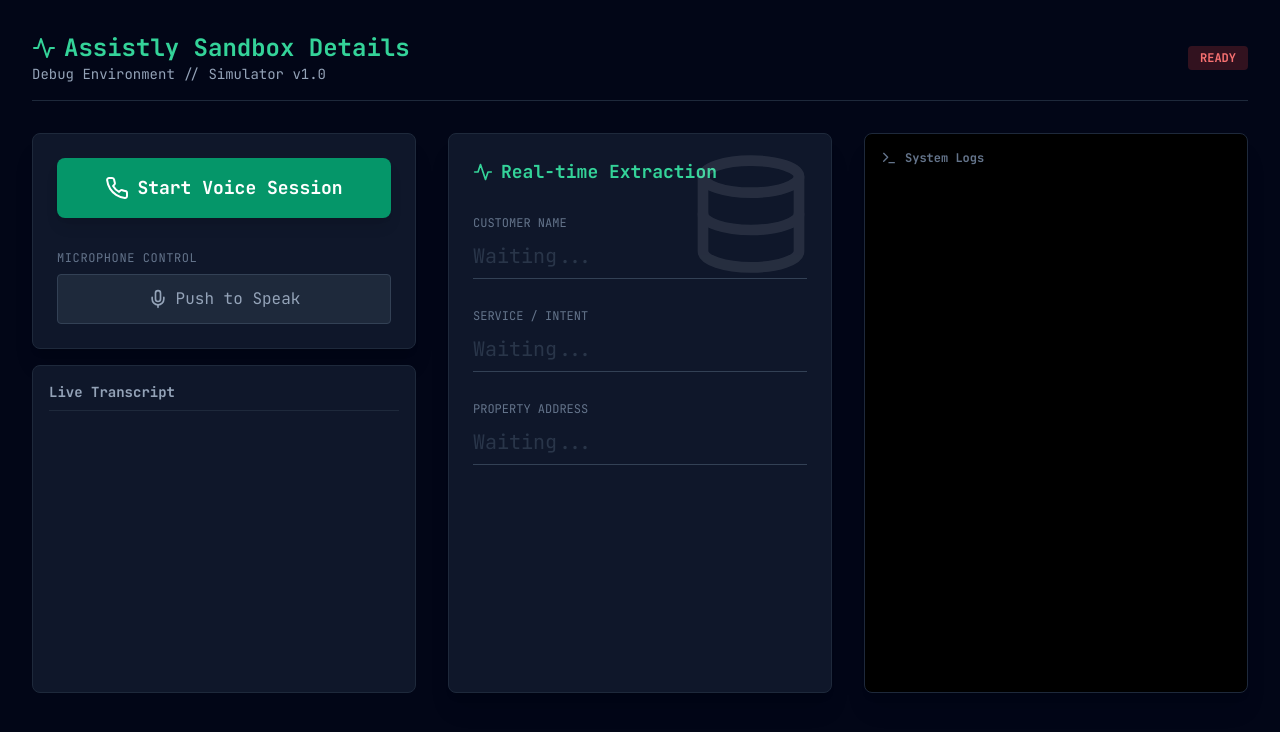
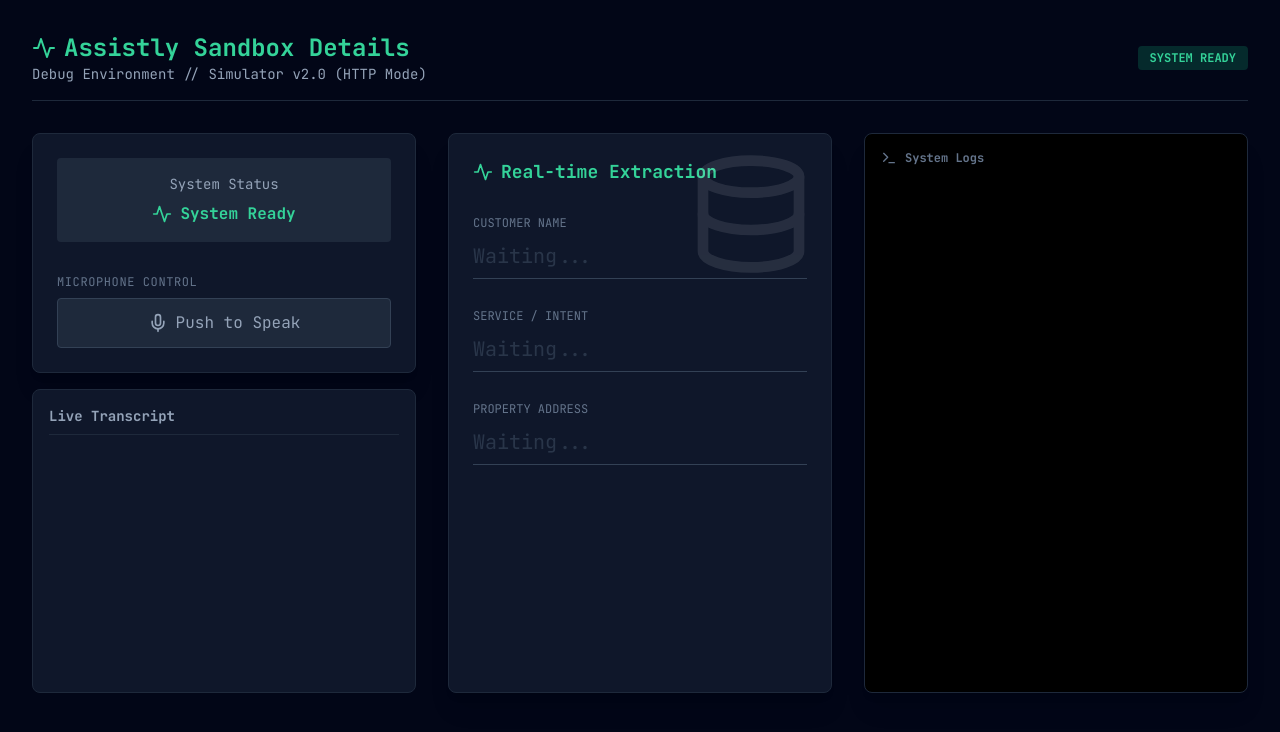
Before and after one commit to claireyu26/assistly-ai, a Next.js app: page /debug/simulator in a window 1280 px wide. Shown: the top 732 px of the page. Built offline with nearby package versions, Linux system fonts and the light colour scheme.

Commit message:
Implement HTTP POST for WebSocket simulator for AI transcription and Supabase loggign

```diff
--- a/app/debug/simulator/page.tsx
+++ b/app/debug/simulator/page.tsx
@@ -4,9 +4,10 @@ import React, { useState, useEffect, useRef } from 'react'
 import { Mic, Phone, Activity, Database, CheckCircle, Terminal } from 'lucide-react'
 import { createClient } from '@/lib/supabase/client'
 
+// Types matching Backend Pydantic models
 type Message = {
-    role: 'user' | 'ai' | 'system'
-    text: string
+    role: 'user' | 'assistant' | 'system'
+    content: string
 }
 
 type ExtractedData = {
@@ -16,14 +17,13 @@ type ExtractedData = {
 }
 
 export default function SimulatorPage() {
-    const [status, setStatus] = useState<string>("Ready")
+    const [status, setStatus] = useState<string>("System Ready")
     const [isRecording, setIsRecording] = useState(false)
     const [messages, setMessages] = useState<Message[]>([])
     const [extracted, setExtracted] = useState<ExtractedData>({ name: '', address: '', service: '' })
     const [logs, setLogs] = useState<string[]>([])
     const [leadId, setLeadId] = useState<string | null>(null)
 
-    const wsRef = useRef<WebSocket | null>(null)
     const recognitionRef = useRef<any>(null)
 
     // Initialize Speech Recognition
@@ -43,14 +43,18 @@ export default function SimulatorPage() {
 
                 recognition.onend = () => {
                     setIsRecording(false)
-                    // Note: We don't auto-restart immediately to let AI speak
                 }
 
                 recognition.onresult = (event: any) => {
                     const transcript = event.results[0][0].transcript
-                    addLog(`User heard: "${transcript}"`)
-                    addMessage('user', transcript)
-                    sendToBackend(transcript)
+                    addLog(`[MIC] User heard: "${transcript}"`)
+
+                    // Optimistic Update
+                    const newMsg: Message = { role: 'user', content: transcript }
+                    setMessages(prev => [...prev, newMsg])
+
+                    // Send to Brain
+                    sendToBackend(transcript, [...messages])
                 }
 
                 recognitionRef.current = recognition
@@ -58,62 +62,53 @@ export default function SimulatorPage() {
                 addLog("Error: Browser does not support SpeechRecognition.")
             }
         }
+    }, [messages]) // Depend on messages to send correct history? No, better to pass current state to handler
 
-        return () => {
-            if (wsRef.current) wsRef.current.close()
-        }
-    }, [])
+    const sendToBackend = async (text: string, history: Message[]) => {
+        setStatus("Processing...")
+        addLog(`[POST] Sending transcript...`)
 
-    const startSession = () => {
-        // Determine WS protocol (ws for localhost, wss for https)
-        const protocol = window.location.protocol === 'https:' ? 'wss' : 'ws'
-        const host = window.location.host
-        const wsUrl = `${protocol}://${host}/api/ws/simulate-call`
+        try {
+            const response = await fetch('/api/simulate-step', {
+                method: 'POST',
+                headers: { 'Content-Type': 'application/json' },
+                body: JSON.stringify({
+                    text: text,
+                    messages: history
+                })
+            })
 
-        addLog(`Connecting to ${wsUrl}...`)
-        const ws = new WebSocket(wsUrl)
+            if (!response.ok) throw new Error(`API Error: ${response.statusText}`)
 
-        ws.onopen = () => {
-            addLog("Connected to Brain.")
-            setStatus("Connected")
-        }
+            const data = await response.json()
 
-        ws.onmessage = (event) => {
-            const msg = JSON.parse(event.data)
+            // 1. Update Logs & Extraction
+            if (Object.keys(data.extracted).length > 0) {
+                setExtracted(prev => ({ ...prev, ...data.extracted }))
+                addLog(`[SUCCESS] Data extracted: ${JSON.stringify(data.extracted)}`)
+            }
 
-            if (msg.type === 'audio') {
-                addMessage('ai', msg.text)
-                speak(msg.text)
-            } else if (msg.type === 'update_data') {
-                setExtracted(prev => ({ ...prev, ...msg.data }))
-                addLog(`Data Extracted: ${JSON.stringify(msg.data)}`)
-            } else if (msg.type === 'status') {
-                setStatus(msg.text)
-            } else if (msg.type === 'success') {
+            // 2. Handle AI Response
+            if (data.text) {
+                const aiMsg: Message = { role: 'assistant', content: data.text }
+                setMessages(prev => [...prev, aiMsg])
+                speak(data.text)
+            }
+
+            // 3. Status handling
+            if (data.status === 'success') {
                 setStatus("SUCCESS")
-                if (msg.message) addLog(`HOST: ${msg.message}`)
-                setLeadId("PENDING_DB_SYNC") // In real app we'd get ID from BE
-                saveToSupabaseFinal() // Optional client-side sync verification
+                setLeadId("CONFIRMED")
+                addLog("[SYSTEM] Appointment Scheduled!")
+                saveToSupabaseFinal() // Verification check
+            } else {
+                setStatus("System Ready")
             }
-        }
 
-        ws.onclose = () => {
-            setStatus("Disconnected")
-            addLog("Connection closed.")
-        }
-
-        ws.onerror = (e) => {
-            addLog("WebSocket Error")
-            console.error(e)
-        }
-
-        wsRef.current = ws
-    }
-
-    const sendToBackend = (text: string) => {
-        if (wsRef.current && wsRef.current.readyState === WebSocket.OPEN) {
-            wsRef.current.send(JSON.stringify({ text }))
-            setStatus("Processing...")
+        } catch (error) {
+            console.error(error)
+            setStatus("Error")
+            addLog(`[ERROR] ${String(error)}`)
         }
     }
 
@@ -122,17 +117,16 @@ export default function SimulatorPage() {
             setStatus("AI Speaking...")
             const utterance = new SpeechSynthesisUtterance(text)
             utterance.onend = () => {
-                setStatus("Ready")
-                // Auto-listen again after AI finishes?
-                // For simulator, let's make user click 'Reply' or have a toggle to avoid infinite loops/feedback
-                // But user asked for "Conversation". Let's try to auto-start mic if session is active.
-                if (status !== 'Disconnected') {
+                setStatus("System Ready")
+                // Auto-listen again?
+                // For simulator, let's wait for user or maybe auto-start if desired.
+                // User requirement: "Switch Simulator...".
+                // Implicit requirement: Conversational flow.
+                // Let's simple auto-start only if not finished.
+                if (status !== 'SUCCESS') {
+                    // slight delay
                     setTimeout(() => {
-                        try {
-                            recognitionRef.current?.start()
-                        } catch (e) {
-                            // Ignore if already started
-                        }
+                        try { recognitionRef.current?.start() } catch (e) { }
                     }, 500)
                 }
             }
@@ -149,10 +143,6 @@ export default function SimulatorPage() {
         }
     }
 
-    const addMessage = (role: 'user' | 'ai' | 'system', text: string) => {
-        setMessages(prev => [...prev, { role, text }])
-    }
-
     const addLog = (text: string) => {
         setLogs(prev => [`[${new Date().toLocaleTimeString()}] ${text}`, ...prev])
     }
@@ -164,7 +154,7 @@ export default function SimulatorPage() {
         const { data } = await supabase.from('appointments').select('*').order('created_at', { ascending: false }).limit(1)
         if (data && data[0]) {
             setLeadId(data[0].id)
-            addLog(`Simulated Lead Confirmed: ${data[0].id}`)
+            addLog(`[DB] Verified Lead ID: ${data[0].id}`)
         }
     }
 
@@ -176,10 +166,10 @@ export default function SimulatorPage() {
                         <Activity className="w-6 h-6" />
                         Assistly Sandbox Details
                     </h1>
-                    <p className="text-slate-400 text-sm">Debug Environment // Simulator v1.0</p>
+                    <p className="text-slate-400 text-sm">Debug Environment // Simulator v2.0 (HTTP Mode)</p>
                 </div>
                 <div className="flex items-center gap-4">
-                    <span className={`px-3 py-1 rounded text-xs font-bold ${status === 'Connected' || status === 'Listening...' ? 'bg-emerald-500/20 text-emerald-400' : 'bg-red-500/20 text-red-400'}`}>
+                    <span className={`px-3 py-1 rounded text-xs font-bold ${status === 'Error' ? 'bg-red-500/20 text-red-400' : 'bg-emerald-500/20 text-emerald-400'}`}>
                         {status.toUpperCase()}
                     </span>
                 </div>
@@ -190,14 +180,14 @@ export default function SimulatorPage() {
                 {/* Panel 1: Controls & Transcript */}
                 <div className="lg:col-span-1 flex flex-col gap-4">
                     <div className="bg-slate-900 border border-slate-800 rounded-lg p-6 flex flex-col gap-4 shadow-xl">
-                        <button
-                            onClick={startSession}
-                            disabled={status === 'Connected' || status === 'Listening...'}
-                            className="bg-emerald-600 hover:bg-emerald-500 disabled:opacity-50 disabled:cursor-not-allowed text-white text-lg font-bold py-4 px-6 rounded-lg flex items-center justify-center gap-2 transition-all shadow-lg hover:shadow-emerald-500/20"
-                        >
-                            <Phone className="w-6 h-6" />
-                            {status === 'Connected' || status === 'Listening...' ? 'Session Active' : 'Start Voice Session'}
-                        </button>
+                        {/* Status Indicator / Start Button (Visual only since it's stateless now) */}
+                        <div className="bg-slate-800 rounded p-4 text-center">
+                            <p className="text-slate-400 text-sm mb-2">System Status</p>
+                            <div className="flex items-center justify-center gap-2 text-emerald-400 font-bold">
+                                <Activity className="w-5 h-5" />
+                                {status}
+                            </div>
+                        </div>
 
                         <div className="mt-4">
                             <p className="text-xs text-slate-500 uppercase tracking-wider mb-2">Microphone Control</p>
@@ -217,7 +207,7 @@ export default function SimulatorPage() {
                             {messages.map((m, i) => (
                                 <div key={i} className={`flex ${m.role === 'user' ? 'justify-end' : 'justify-start'}`}>
                                     <div className={`max-w-[80%] rounded p-3 text-sm ${m.role === 'user' ? 'bg-blue-600' : 'bg-slate-800'}`}>
-                                        {m.text}
+                                        {m.content}
                                     </div>
                                 </div>
                             ))}
```
Also changed, not shown: 1 other file (tests, documents, lock files or other folders).
